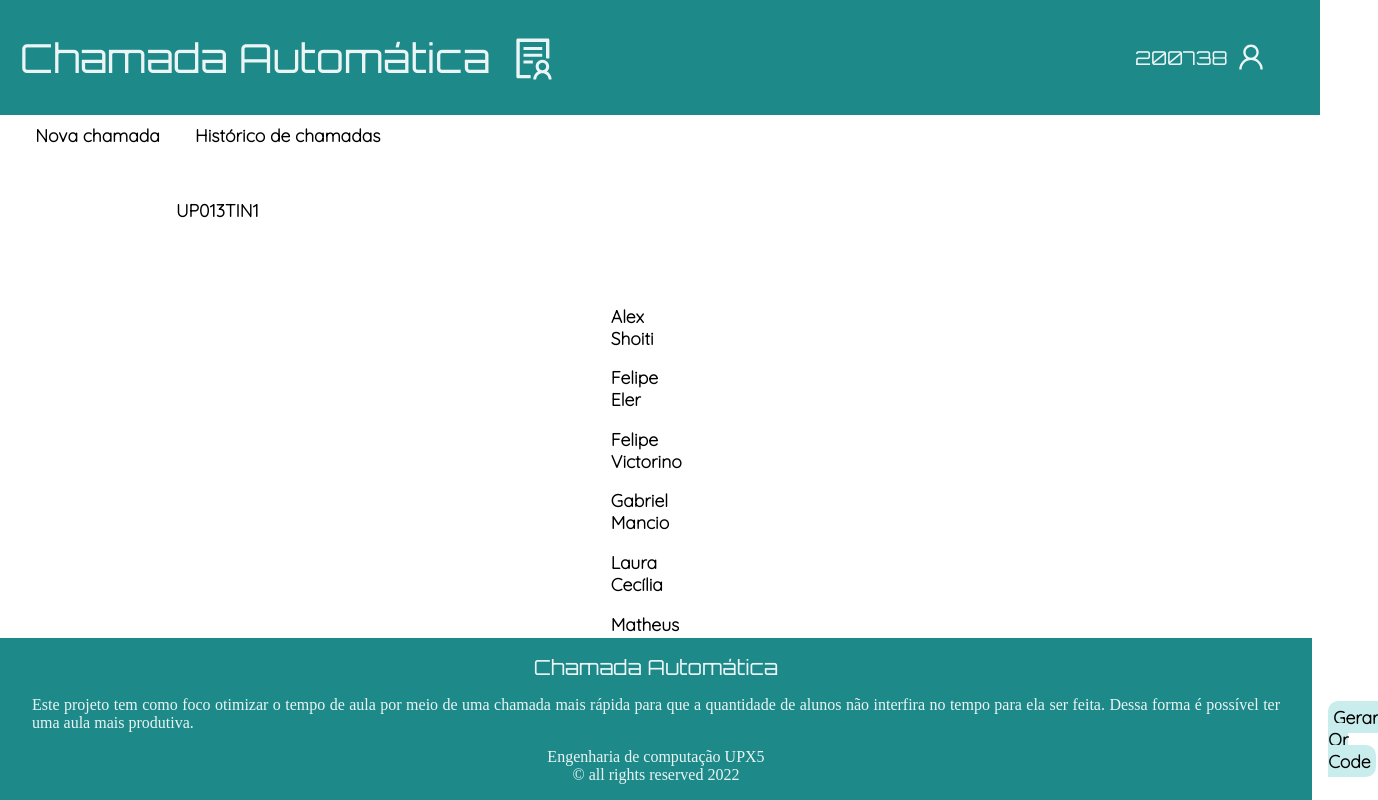
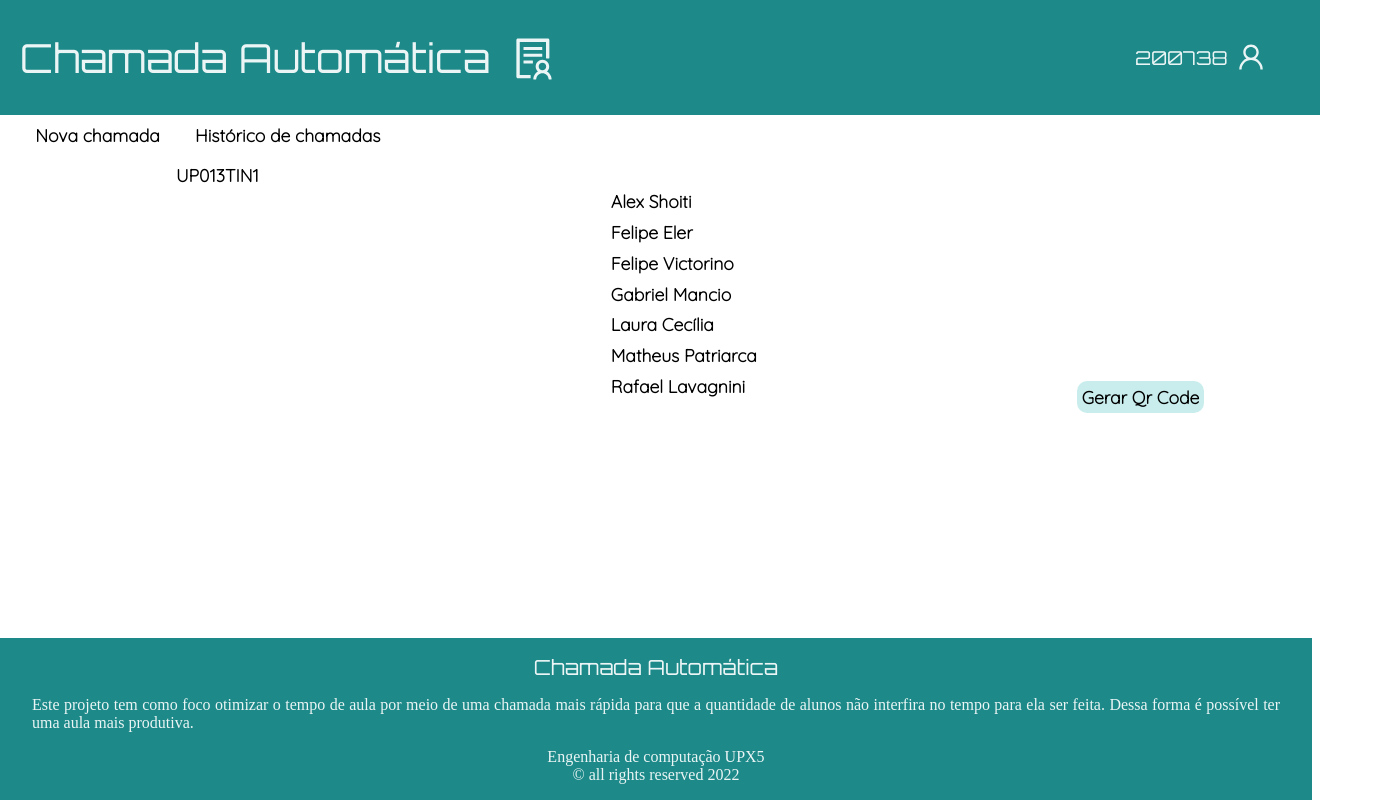
Before and after one commit to FelipeElerr/chamada_automatica, a React (Create React App) app in the folder WEB/chamada_automatica/: page / in a window 1280 px wide. Shown: the whole page, 1378 px wide, since content can reach past the window. Built offline with nearby package versions, Linux system fonts and the light colour scheme.

Commit message:
Ajustando css tela main

```diff
--- a/WEB/chamada_automatica/src/pages/Main/main.css
+++ b/WEB/chamada_automatica/src/pages/Main/main.css
@@ -19,12 +19,12 @@
 }
 /* ------------------------------------------------------ */
 .sala{
-    margin-top:3em;
+    margin-top:1em;
     margin-left: 10em;
 }
 .listaAlunos{
     margin-left:20em;
-    margin-top:8em;
+    margin-top:2em;
 }
 
 ul{
@@ -32,12 +32,12 @@ ul{
 }
 
 li{
-    margin-top:1em;
+    margin-top:0.5em;
 }
 
 .gerarQrCode {
-    margin-left: 40em;
-    margin-top: 35em;
+    margin-left: 20em;
+    margin-top: 15em;
 
 }
 
```
Also changed, not shown: 1 other file (tests, documents, lock files or other folders).
